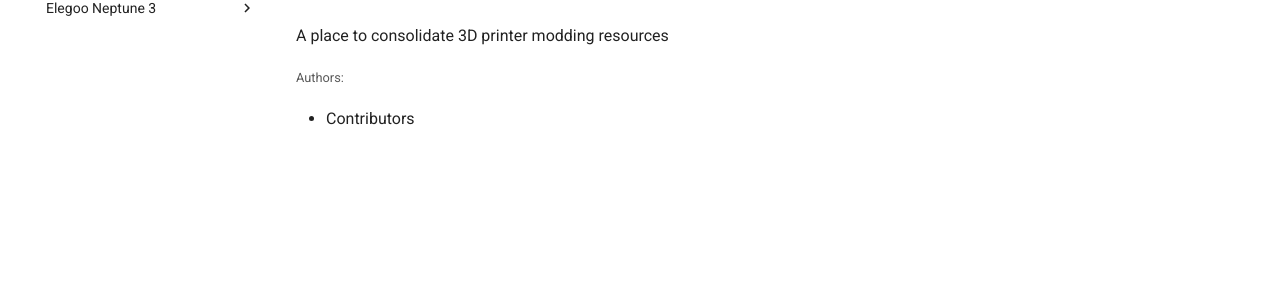
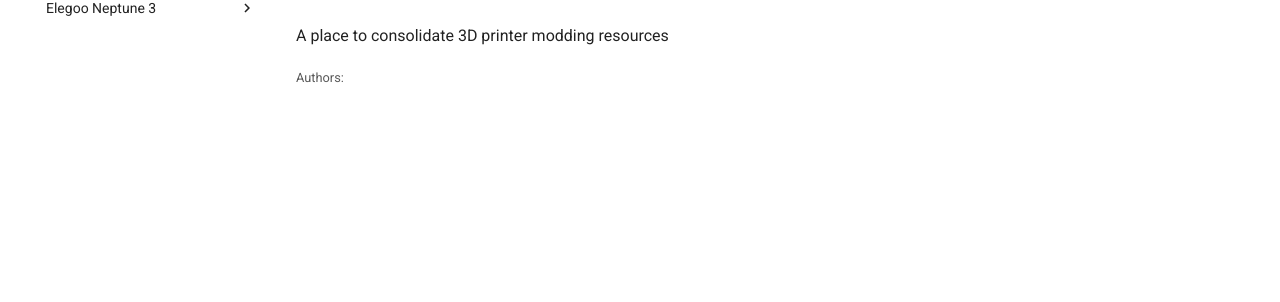
Before and after one commit to printermodding/printermodding.github.io, an MkDocs documentation site: the page built from docs/index.md, in a window 1280 px wide. Shown: the part 157-459 px from the top of the page. Built offline with MkDocs 1.6.1 and Material for MkDocs 9.7.7, drawn with Linux system fonts in a browser that asks for light colours.

```diff
--- a/docs/overrides/main.html
+++ b/docs/overrides/main.html
@@ -11,16 +11,4 @@
               {%- endfor -%}
     </div>
     {% endblock %}
-{% block footer2 %}
-<ul class="metadata page-metadata" data-bi-name="page info" lang="en-us" dir="ltr">
-    <li class="contributors-holder">
-        <span class="contributors-text">Contributors</span>
-        <ul class="contributors" data-bi-name="contributors">
-            {%- for user in committers -%}
-            <li><a href="{{ user.repos }}" title="{{ user.name }}" data-bi-name="contributorprofile"><img src="../img/contributor.svg" data-src="{{ user.avatar }}?size=32" alt="{{ user.name }}"></a></li>
-            {%- endfor -%}
-        </ul>
-    </li>
-</ul>
 {% endblock %}
-{% endblock %}
```
Lines whose indentation alone changed are shown as unchanged.
